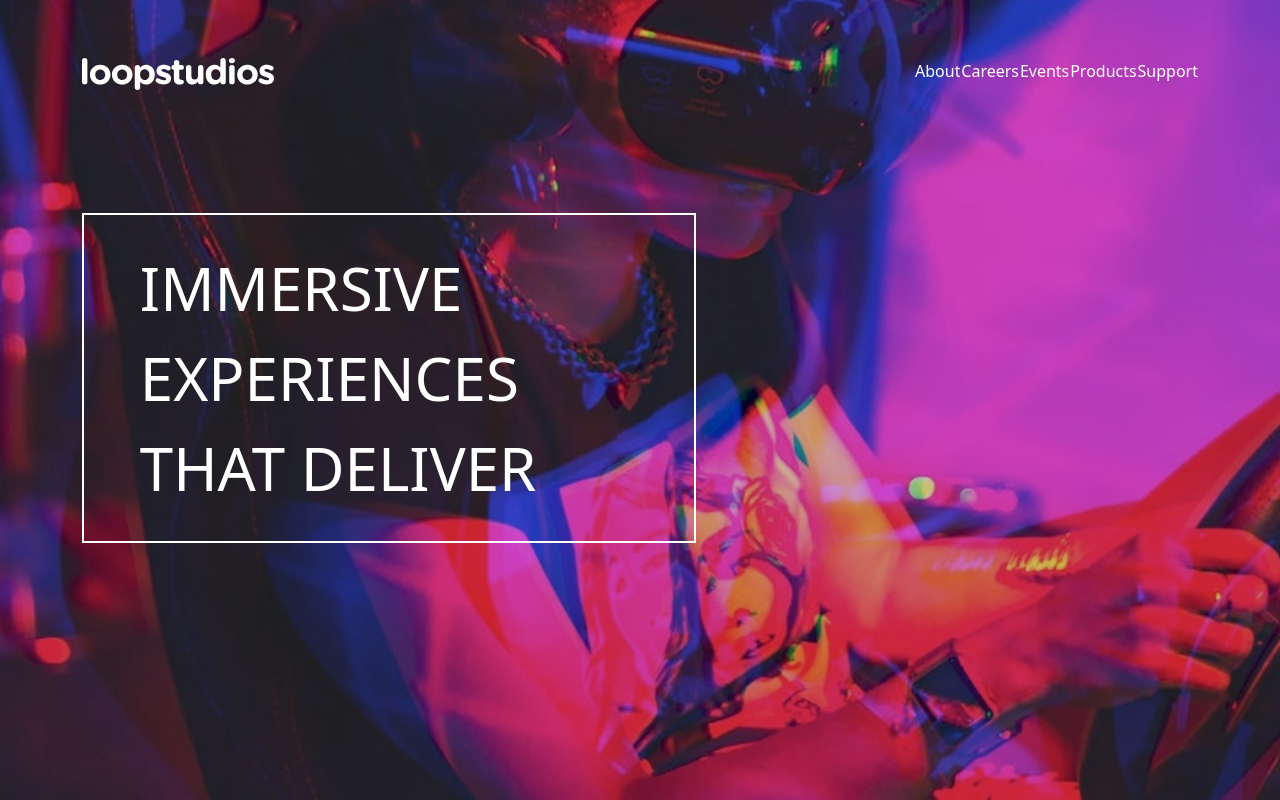
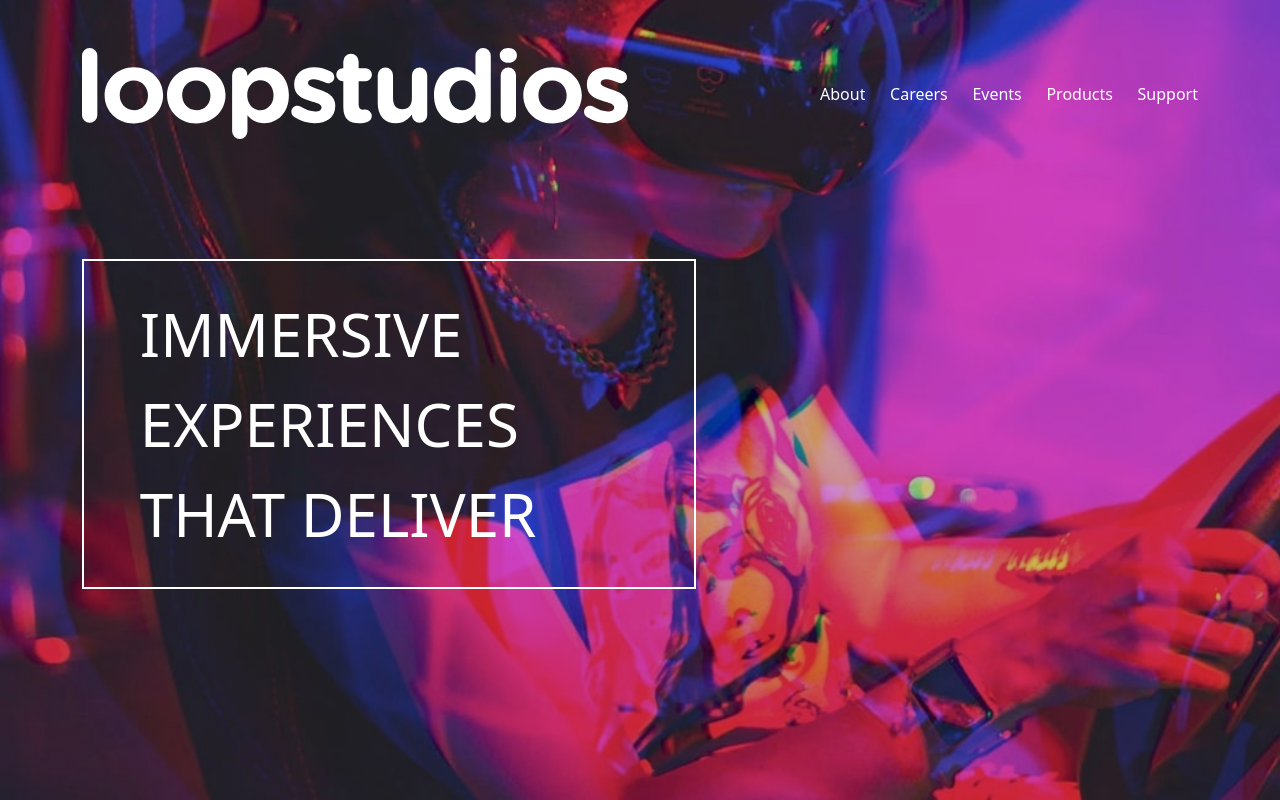
Before and after one commit to sarveshmaurya306/front-end-practice, a plain HTML site: page index.html in a window 1280 px wide. Drawn offline with nearby package versions, Linux system fonts and the light colour scheme; a web font is replaced by a local one.

Commit message:
Update index.html

```diff
--- a/index.html
+++ b/index.html
@@ -19,11 +19,11 @@
     <div class="main">
         <div class="container">
             <div class="header row mt-5">
-                <span class="col mainlogo col-md-7">
+                <span class="col mainlogo col-md-6">
                     <!-- <span class=" pointer">loopstudios</span> -->
-                    <span class="img-fluid"><img src="./images/logo.svg" alt="logo"></span>
+                    <span class="img-fluid"><img src="./images/logo.svg" alt="logo" style="width:100%"></span>
                 </span>
-                <span class="navigation col-md-5 d-none d-md-flex">
+                <span class="navigation col-md-6 d-none d-md-flex">
                     <span class="pointer hover_effect hover_effect">About</span>
                     <span class="pointer hover_effect">Careers</span>
                     <span class="pointer hover_effect">Events</span>
```
